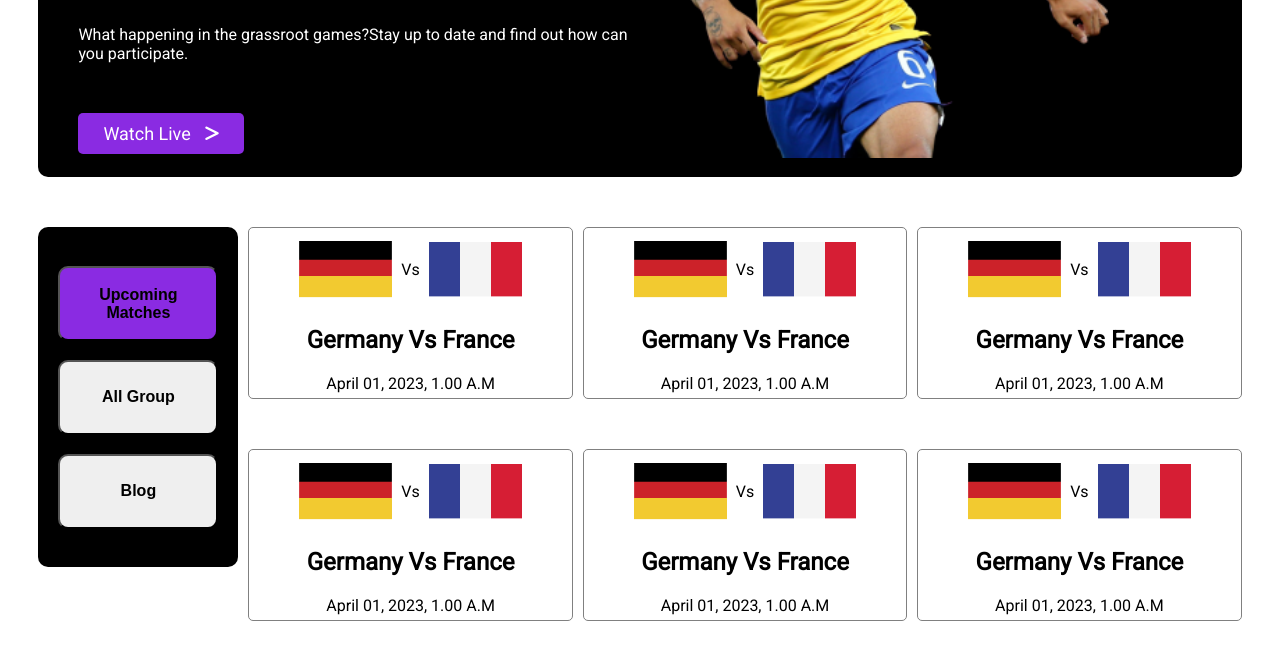
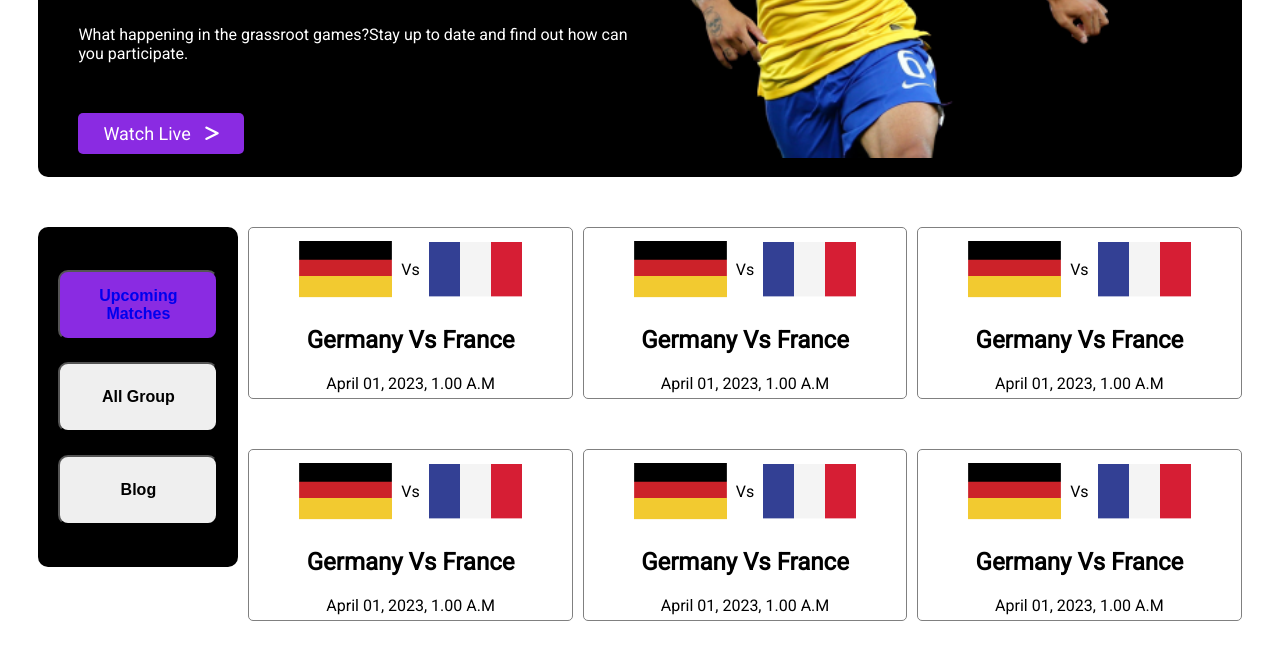
Before and after one commit to AnikaBushra/assignment-two, a plain HTML site: page matches.html in a window 1280 px wide. Shown: the part 393-1052 px from the top of the page. Drawn offline with Linux system fonts and the light colour scheme.

Commit message:
button added

```diff
--- a/matches.html
+++ b/matches.html
@@ -33,7 +33,7 @@
             <div class="matches-links">
                 <button class="matches-button blog"><a href="matches.html">Upcoming Matches</a></button>
                 <button class="matches-button">All Group</button>
-                <button class="matches-button"><a href="index.html">Blog</a></button>
+                <a href="index.html"><button class="matches-button">Blog</button></a>
             </div>
             <!-- match schedules -->
             <div class="schedule-details">
--- a/styles/style.css
+++ b/styles/style.css
@@ -73,14 +73,15 @@ body {
 
 .matches-links a {
     text-decoration: none;
-    color: black;
+
 }
 
 .matches-button {
     font-size: 16px;
-    height: 25%;
+    height: 70px;
     border-radius: 10px;
     font-weight: 600;
+    width: 100%;
 }
 
 .matches {
```
Also changed, not shown: index.html (+1 -1 lines).
